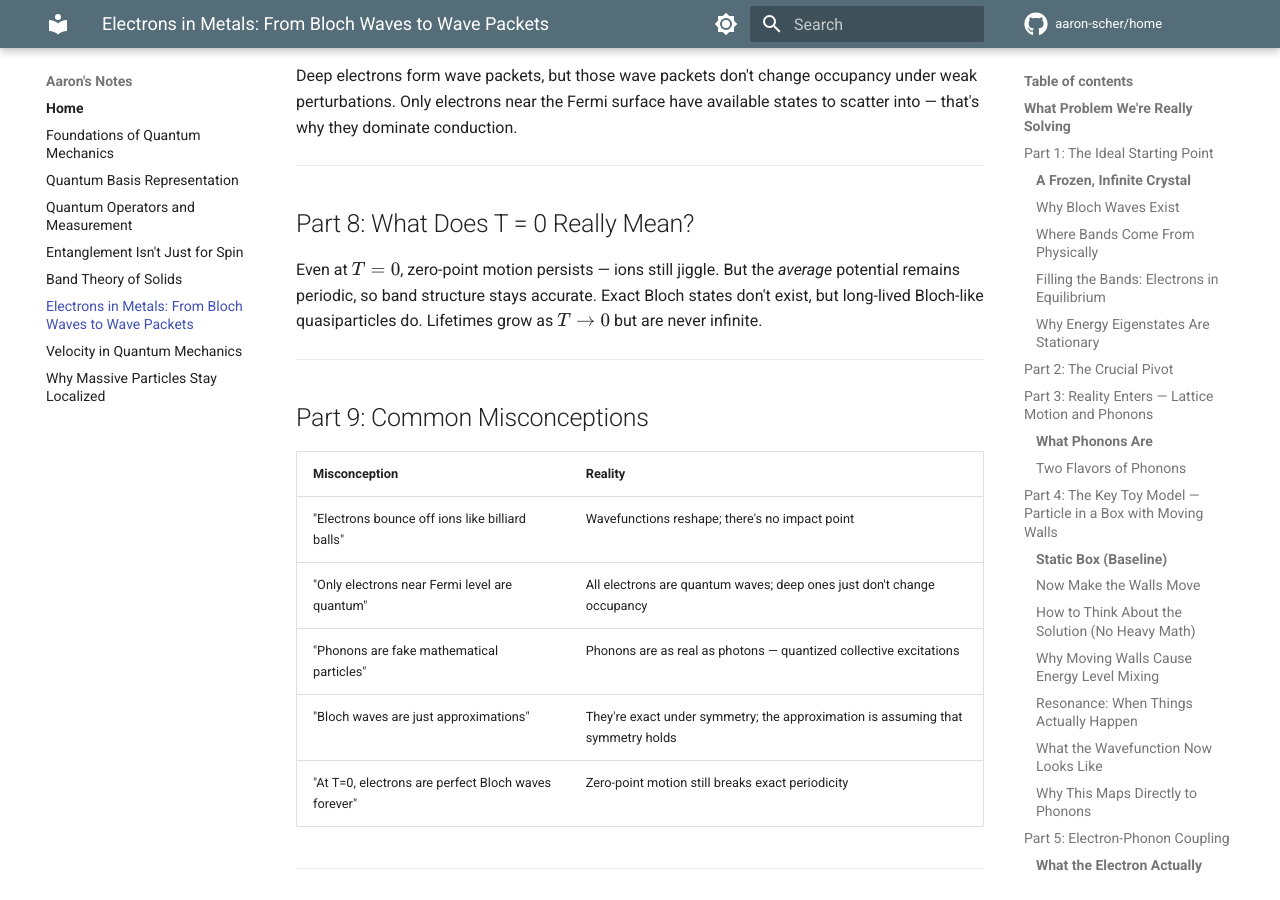
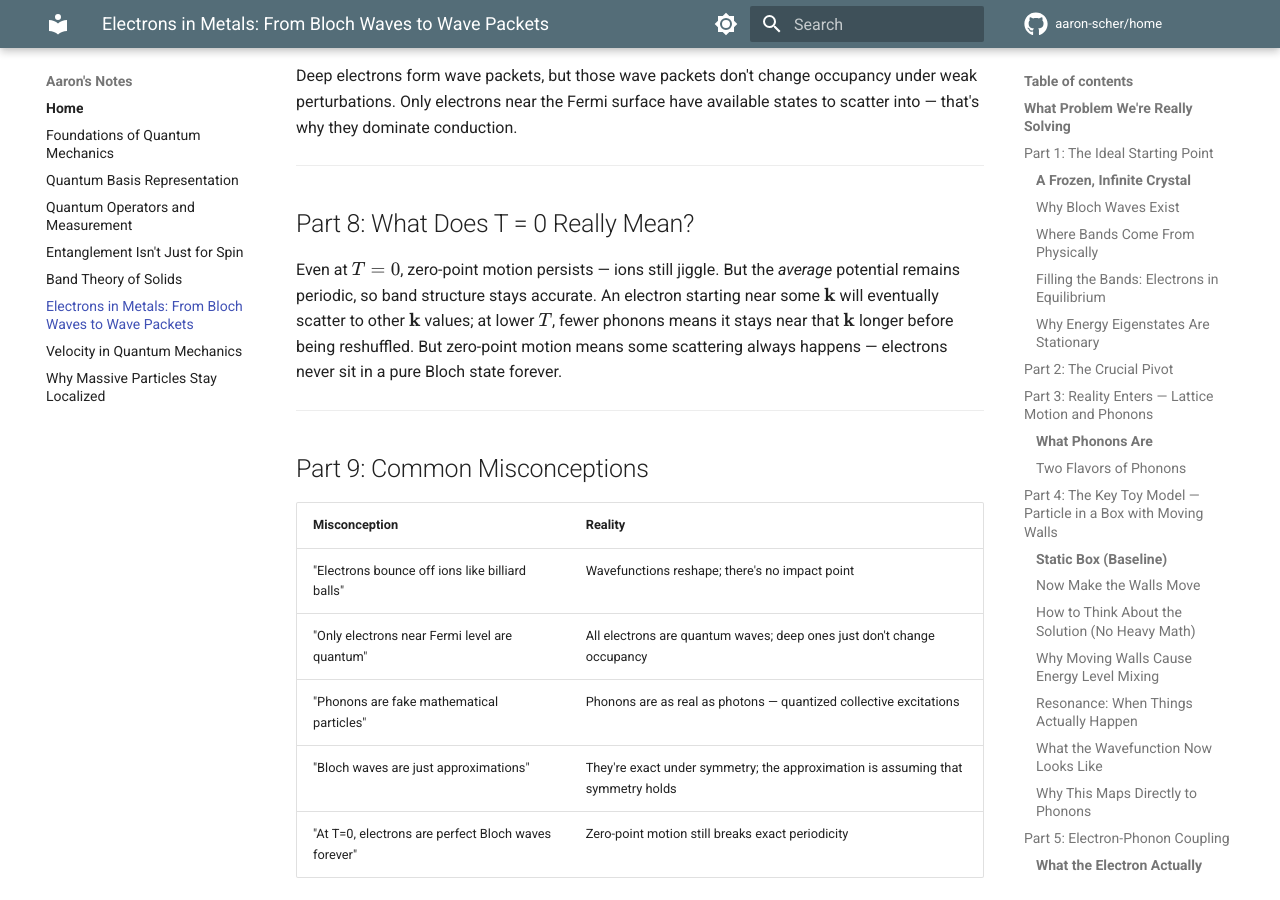
Before and after one commit to aaron-scher/home, an MkDocs documentation site: the page built from docs/quantum-mechanics/electrons-in-metals.md, in a window 1280 px wide and 900 px high, scrolled down 13803 px. Built offline with MkDocs 1.6.1 and Material for MkDocs 9.7.7, drawn with Linux system fonts in a browser that asks for light colours; comment, search, counter and statistics services are not loaded.

Commit message:
Part 8: Replace jargon with concrete description of scattering lifetime

```diff
--- a/docs/quantum-mechanics/electrons-in-metals.md
+++ b/docs/quantum-mechanics/electrons-in-metals.md
@@ -547,7 +547,7 @@ Deep electrons form wave packets, but those wave packets don't change occupancy
 
 ## Part 8: What Does T = 0 Really Mean?
 
-Even at $T = 0$, zero-point motion persists — ions still jiggle. But the *average* potential remains periodic, so band structure stays accurate. Exact Bloch states don't exist, but long-lived Bloch-like quasiparticles do. Lifetimes grow as $T \to 0$ but are never infinite.
+Even at $T = 0$, zero-point motion persists — ions still jiggle. But the *average* potential remains periodic, so band structure stays accurate. An electron starting near some $\mathbf{k}$ will eventually scatter to other $\mathbf{k}$ values; at lower $T$, fewer phonons means it stays near that $\mathbf{k}$ longer before being reshuffled. But zero-point motion means some scattering always happens — electrons never sit in a pure Bloch state forever.
 
 ---
 
```
